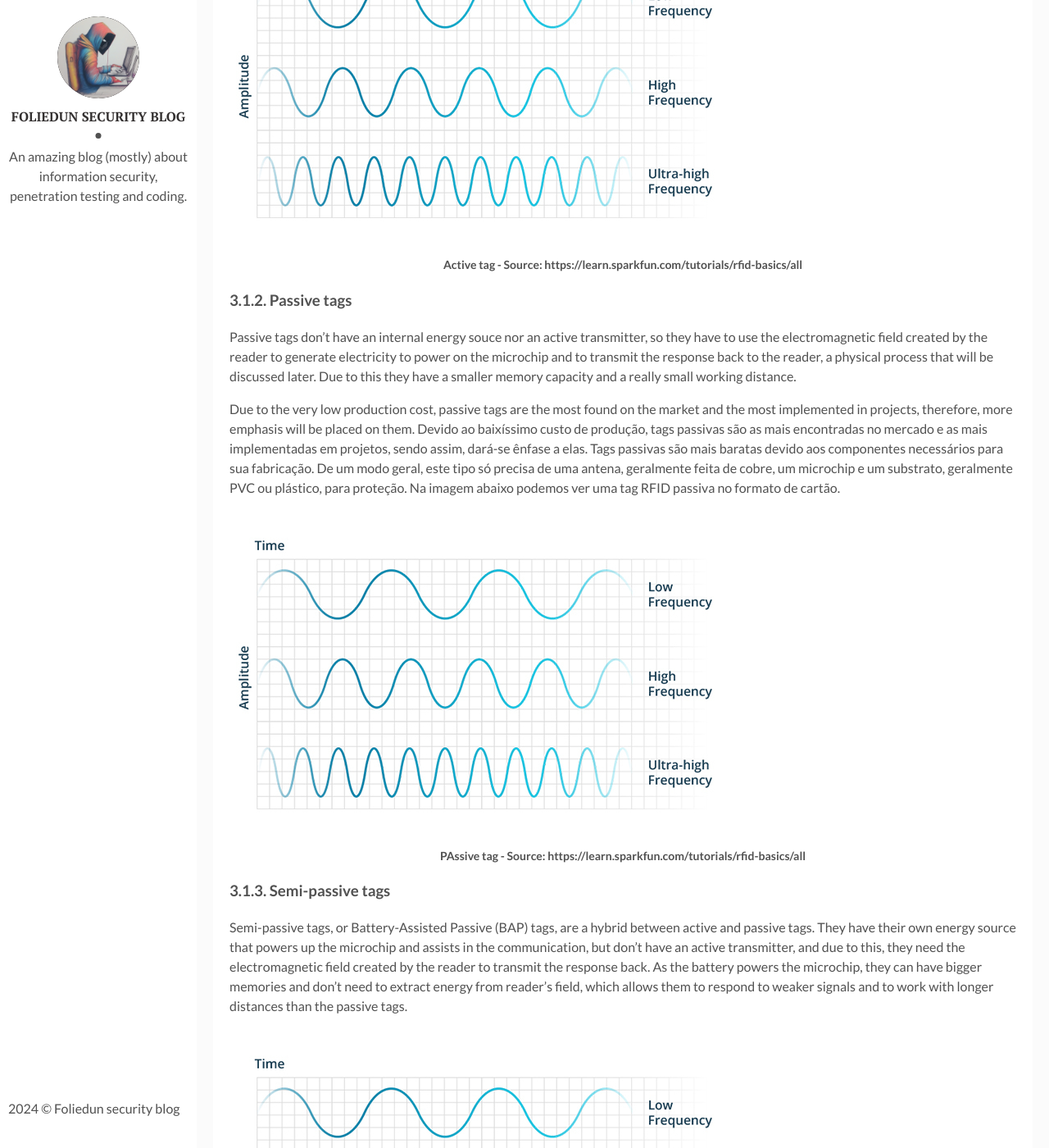
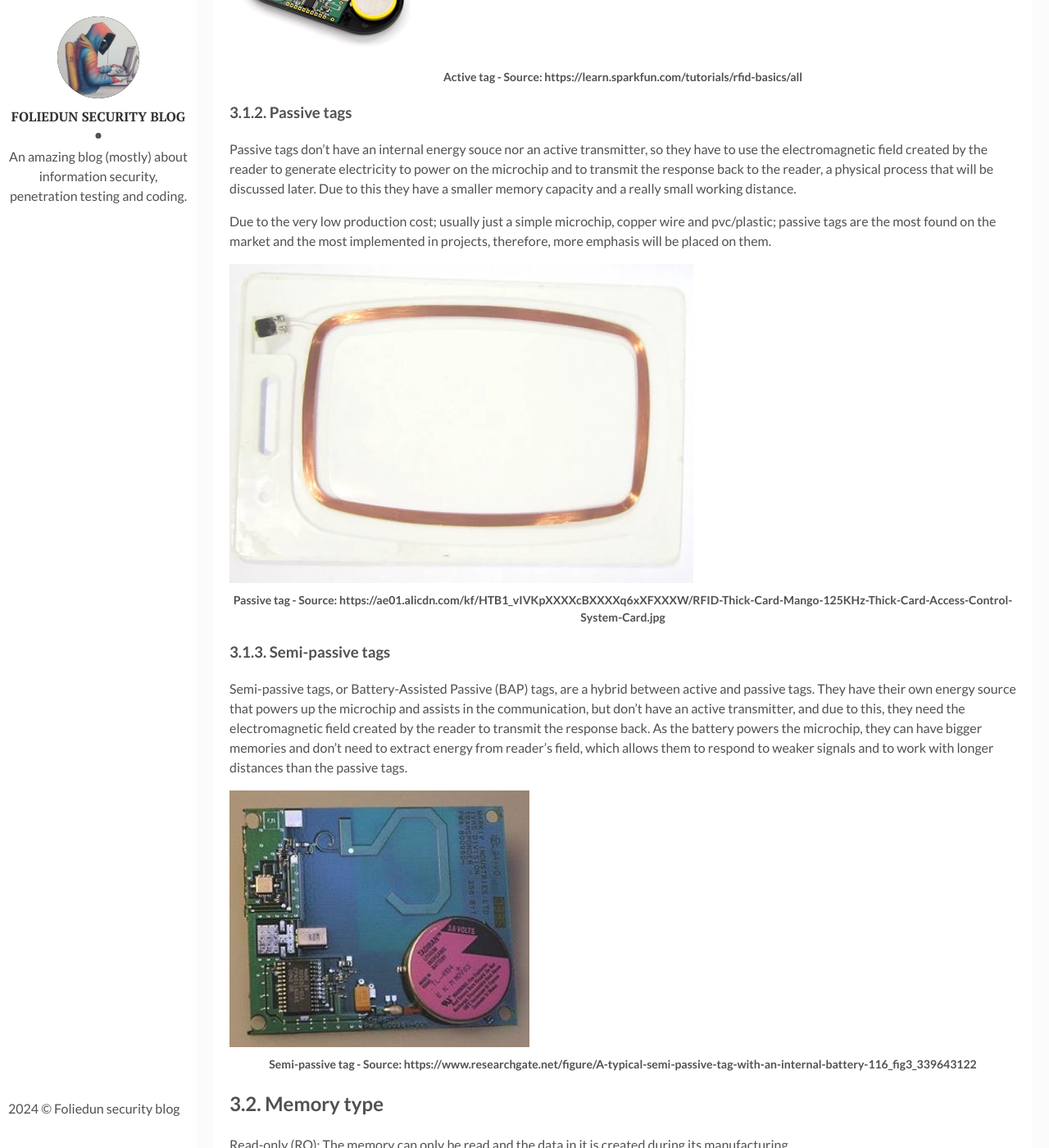
Before and after one commit to foliedun/foliedun.github.io, a Jekyll site: the page built from _posts/2024-05-07-rfid-part2.markdown, in a window 1280 px wide and 1400 px high, scrolled down 1259 px. Shown: the whole window at 82% size. Built offline with Jekyll 4.4.1, drawn with Linux system fonts in a browser that asks for light colours.

Commit message:
Update 2024-05-07-rfid-part2.markdown

```diff
--- a/_posts/2024-05-07-rfid-part2.markdown
+++ b/_posts/2024-05-07-rfid-part2.markdown
@@ -26,32 +26,32 @@
 * Transponder: remains inactive and "awakes" when detects the radio signal of a reader, transmitting the response as soon as are awake.
 * Beacon: is always awake, emitting signals at predefined intervals.
 
-![Active tag]({{site.baseurl}}/assets/img/rfid_part2/frequency.jpg)
+![Active tag]({{site.baseurl}}/assets/img/rfid_part2/active_tag.png)
 *Active tag - Source: https://learn.sparkfun.com/tutorials/rfid-basics/all*
 
 ### 3.1.2. Passive tags
 
 Passive tags don't have an internal energy souce nor an active transmitter, so they have to use the electromagnetic field created by the reader to generate electricity to power on the microchip and to transmit the response back to the reader, a physical process that will be discussed later. Due to this they have a smaller memory capacity and a really small working distance.
 
-Due to the very low production cost, passive tags are the most found on the market and the most implemented in projects, therefore, more emphasis will be placed on them.
-Devido ao baixíssimo custo de produção, tags passivas são as mais encontradas no mercado e as mais implementadas em projetos, sendo assim, dará-se ênfase a elas.
-Tags passivas são mais baratas devido aos componentes necessários para sua fabricação. De um modo geral, este tipo só precisa de uma antena, geralmente feita de cobre, um microchip e um substrato, geralmente PVC ou plástico, para proteção. Na imagem abaixo podemos ver uma tag RFID passiva no formato de cartão.
+Due to the very low production cost; usually just a simple microchip, copper wire and pvc/plastic; passive tags are the most found on the market and the most implemented in projects, therefore, more emphasis will be placed on them.
 
-![Passive tag]({{site.baseurl}}/assets/img/rfid_part2/frequency.jpg)
-*PAssive tag - Source: https://learn.sparkfun.com/tutorials/rfid-basics/all*
+![Passive tag]({{site.baseurl}}/assets/img/rfid_part2/passive_tag.png)
+*Passive tag - Source: https://ae01.alicdn.com/kf/HTB1_vIVKpXXXXcBXXXXq6xXFXXXW/RFID-Thick-Card-Mango-125KHz-Thick-Card-Access-Control-System-Card.jpg*
 
 ### 3.1.3. Semi-passive tags
 
 Semi-passive tags, or Battery-Assisted Passive (BAP) tags, are a hybrid between active and passive tags. They have their own energy source that powers up the microchip and assists in the communication, but don't have an active transmitter, and due to this, they need the electromagnetic field created by the reader to transmit the response back. As the battery powers the microchip, they can have bigger memories and don't need to extract energy from reader's field, which allows them to respond to weaker signals and to work with longer distances than the passive tags.
 
-![Semi-passive tag]({{site.baseurl}}/assets/img/rfid_part2/frequency.jpg)
+![Semi-passive tag]({{site.baseurl}}/assets/img/rfid_part2/semi_passive_tag.png)
 *Semi-passive tag - Source: https://www.researchgate.net/figure/A-typical-semi-passive-tag-with-an-internal-battery-116_fig3_339643122*
 
 ## 3.2. Memory type
 
-* Read-only (RO): The memory can only be read and the data in it is created during its manufacturing
-* Read-write (RW): The memory can be written and rewritten as many times as necessary. RW memories also have a RO space where some information about the tag is stored.
-* Write-once read-many (WORM): THe memory can only be written once. WORM memories also have a RO space where some information about the tag is stored.
+Read-only (RO): The memory can only be read and the data in it is created during its manufacturing
+
+Read-write (RW): The memory can be written and rewritten as many times as necessary. RW memories also have a RO space where some information about the tag is stored.
+
+Write-once read-many (WORM): THe memory can only be written once. WORM memories also have a RO space where some information about the tag is stored.
 
 ## 3.3. Communication frequency
 
```
